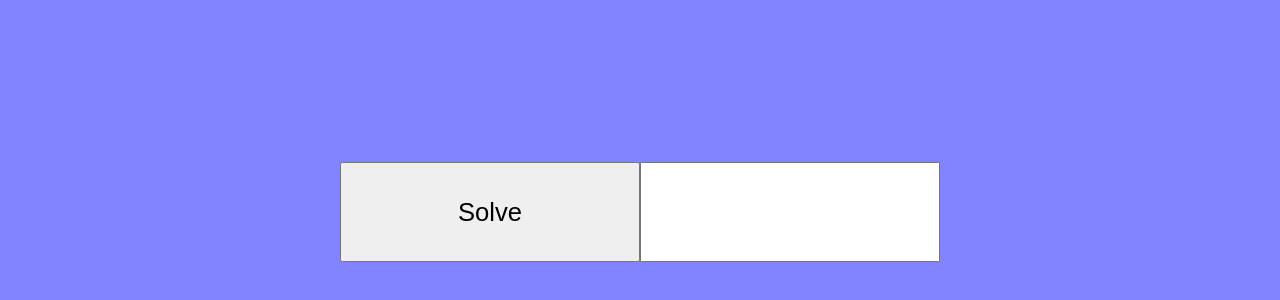
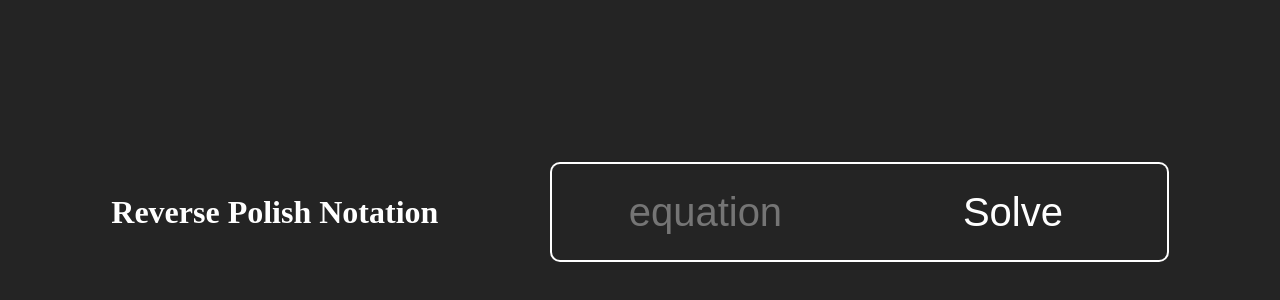
Before and after one commit to berkleyhoran/RPN, a plain HTML site: page index.html in a window 1280 px wide. Shown: the part 188-488 px from the top of the page. Drawn offline with Linux system fonts and the light colour scheme.

Commit message:
Touched up CSS

```diff
--- a/index.html
+++ b/index.html
@@ -15,7 +15,8 @@
 
 
 <div class="body">
-<div class="container"><button onclick="input()" >Solve</button><input id="input" /></div>
+<h1>Reverse Polish Notation</h1>
+<div class="container"><input id="input" placeholder="equation" /><button onclick="input()">Solve</button></div>
 </div>
 
 </body>
--- a/main.css
+++ b/main.css
@@ -1,6 +1,6 @@
 
 .body{
-    background-color:rgb(129, 131, 255);
+    background-color:rgb(36, 36, 36);
     display:flex;
     justify-content: space-evenly;
     align-items: center;
@@ -8,15 +8,40 @@
     height:100%;
 
 }
+h1{
+    color:white;
+}
+input, button{
+    border:2px solid white;
+    background-color:rgb(36, 36, 36);
+    color:white;
+    padding:0 0 0 0;
+}
 button{
-    font-size: 2vw;
-    width:300px;
+    font-size: 40px;
+    width:50%;
     height:100px;
+    border-left: 0px;
+    border-top-right-radius:10px;
+    border-bottom-right-radius:10px;
 }
-#input{
-    font-size: 2vw;
-    width:300px;
+button:focus{
+    outline:none;
+}
+button:hover{
+    cursor:pointer;
+}
+input{
+    border-right: 0px;
+    font-size: 40px;;
+    width:50%;
     height:100px;
+    text-align: center;
+    border-top-left-radius:10px;
+    border-bottom-left-radius:10px;
+}
+input:focus{
+    outline: none;
 }
 #container{
     margin:auto auto;
@@ -26,3 +51,9 @@ body, html{
     height: 100%;
     margin:0 0 0 0;
 }
+
+@media only screen and (max-width: 1000px) {
+    .body {
+        flex-wrap: wrap;
+    }
+}
```
